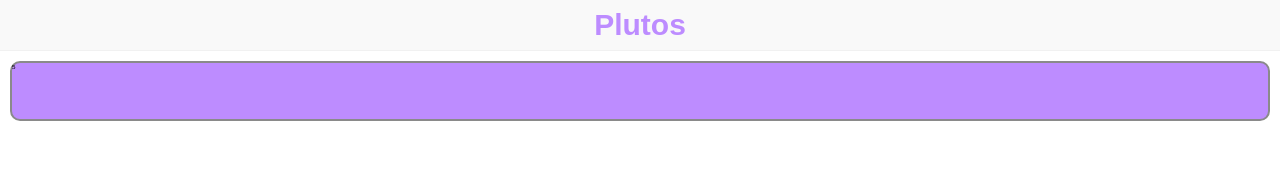
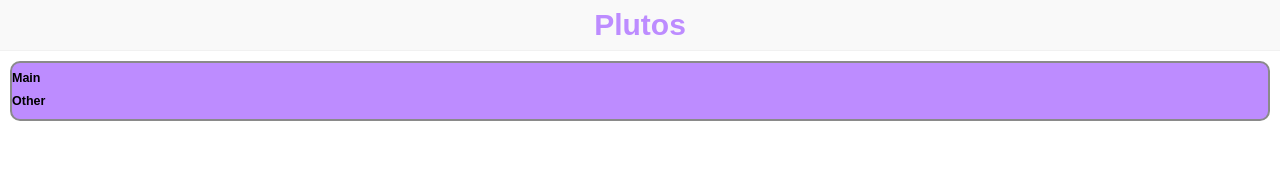
Before and after one commit to hadrianhughes/plutos, a React app: page / in a window 1280 px wide. Shown: the top 171 px of the page. Built offline with nearby package versions, Linux system fonts and the light colour scheme; the HTML template or start-up script is replaced by a standard one.

Commit message:
Load income data from mock file and pass to FinanceBar.

```diff
--- a/src/actions/Dash.js
+++ b/src/actions/Dash.js
@@ -0,0 +1,8 @@
+let nextIncomeId = 0;
+export const actAddIncomeItems = items => {
+  return {
+    type: 'ADD_INCOME_ITEMS',
+    id: nextIncomeId++,
+    items
+  };
+};
--- a/src/components/Dash.jsx
+++ b/src/components/Dash.jsx
@@ -4,9 +4,9 @@ import '../styles/Dash.scss';
 
 import FinanceBar from './FinanceBar.jsx';
 
-const Dash = ({ portions }) => (
+const Dash = ({ incomeItems }) => (
   <div className="Dash">
-    <FinanceBar portions={portions} />
+    <FinanceBar incomeItems={incomeItems} />
   </div>
 );
 
--- a/src/components/FinanceBar.jsx
+++ b/src/components/FinanceBar.jsx
@@ -2,9 +2,11 @@ import React from 'react';
 
 import '../styles/FinanceBar.scss';
 
-const FinanceBar = ({ portions }) => (
+const FinanceBar = ({ incomeItems }) => (
   <div className="FinanceBar">
-    {portions}
+    {incomeItems.map(item => (
+      <h1>{item.name}</h1>
+    ))}
   </div>
 );
 
--- a/src/containers/DashContainer.jsx
+++ b/src/containers/DashContainer.jsx
@@ -5,7 +5,7 @@ import Dash from '../components/Dash.jsx';
 
 const mapStateToProps = state => {
 	return {
-		portions: state.Dash.financePortions
+		incomeItems: state.Dash.incomeItems
 	};
 };
 
--- a/src/index.jsx
+++ b/src/index.jsx
@@ -3,14 +3,25 @@ import { render } from 'react-dom';
 import { Provider } from 'react-redux';
 import { createStore } from 'redux';
 
+// Styles
 import './styles/base.scss';
 
+// Components
 import Layout from './components/Layout.jsx';
 import DashContainer from './containers/DashContainer.jsx';
 
+// Reducer
 import reducer from './reducers';
 
+// Actions
+import { actAddIncomeItems } from './actions/Dash.js';
+
+// Make store
 let store = createStore(reducer);
+
+// Fetch data
+import incomeData from './mock-data/income.json';
+store.dispatch(actAddIncomeItems(incomeData));
 
 render(
 	<Provider store={store}>
--- /dev/null
+++ b/src/mock-data/income.json
@@ -0,0 +1,16 @@
+[
+  {
+    "name": "Main",
+    "from": "My job",
+    "amount": 2000,
+    "period": 4,
+    "note": "Hello world"
+  },
+  {
+    "name": "Other",
+    "from": "Side job",
+    "amount": 200,
+    "period": 4,
+    "note": "Something"
+  }
+]
--- a/src/reducers/Dash.js
+++ b/src/reducers/Dash.js
@@ -1,5 +1,13 @@
-const Dash = (state = { financePortions: 5 }, action) => {
+const Dash = (state = {
+  incomeItems: []
+}, action) => {
   switch (action.type) {
+    case 'ADD_INCOME_ITEMS': {
+      return {
+        ...state,
+        incomeItems: [...state.incomeItems, ...action.items]
+      };
+    } break;
     default: {
       return state;
     }
--- a/webpack.config.js
+++ b/webpack.config.js
@@ -11,14 +11,7 @@ module.exports = {
 	module: {
 		rules: [
 			{
-				test: /\.jsx?/,
-				exclude: /node_modules/,
-				use: [{
-					loader: 'babel-loader'
-				}]
-			},
-			{
-				test: /\.js?/,
+				test: /\.jsx?$/,
 				exclude: /node_modules/,
 				use: [{
 					loader: 'babel-loader'
```
